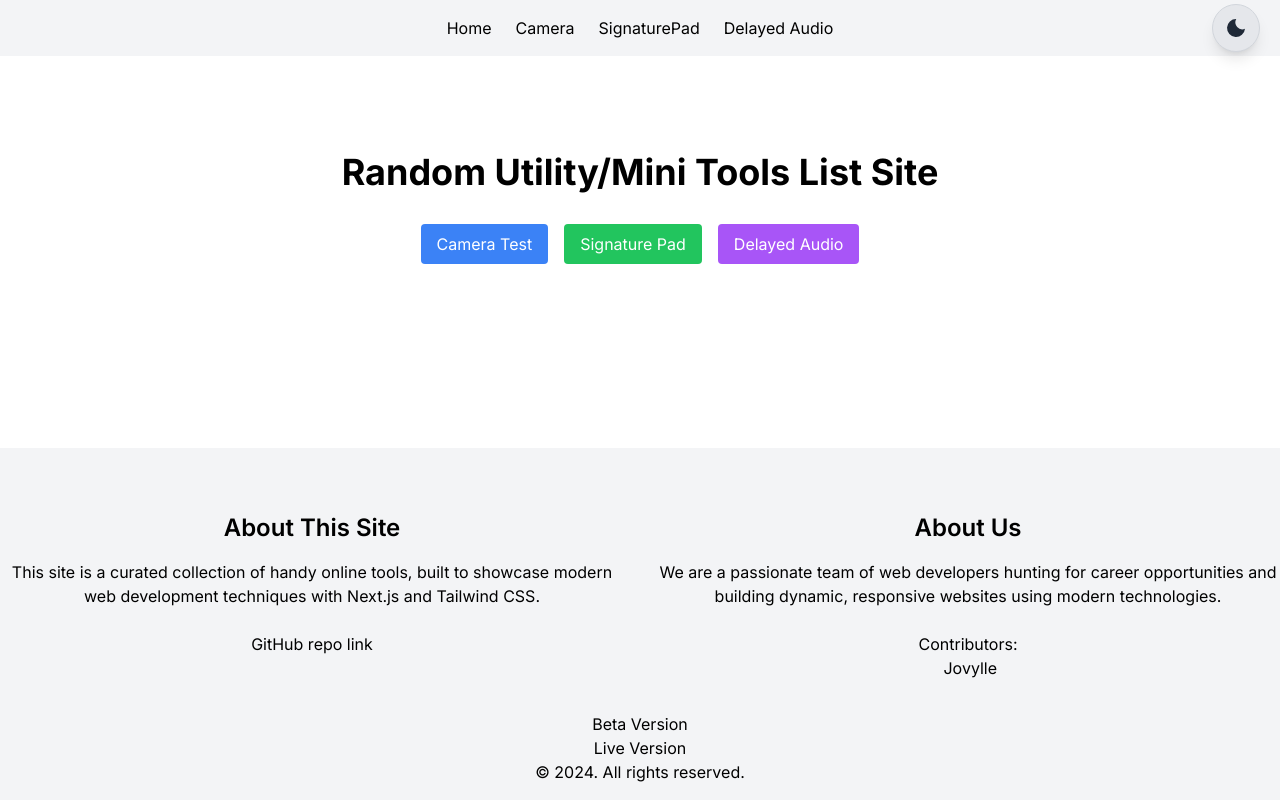
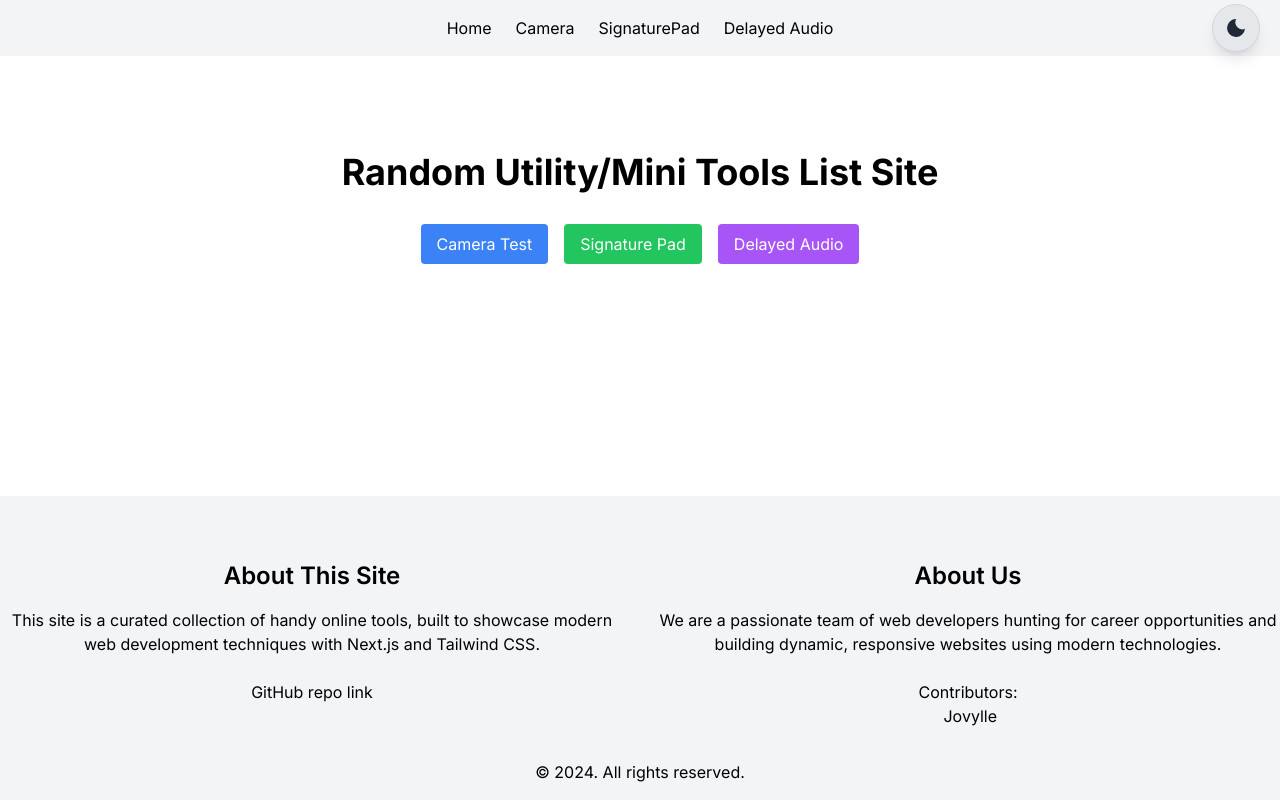
Before and after one commit to jovylle/wanabusful, a Next.js app: page / in a window 1280 px wide. Built offline with nearby package versions, Linux system fonts and the light colour scheme.

Commit message:
was not working haha!, better one for the live/beta links

```diff
--- a/src/components/Footer.js
+++ b/src/components/Footer.js
@@ -1,6 +1,15 @@
+"use client";
+import { useEffect, useState } from "react";
+
 export default function Footer () {
-  const isBeta = typeof window !== "undefined" && window.location.hostname.includes("beta");
-  const isLive = typeof window !== "undefined" && window.location.hostname === "uft1.com";
+  const [hostname, setHostname] = useState("");
+
+  useEffect(() => {
+    setHostname(window.location.hostname);
+  }, []);
+
+  const isBeta = hostname.includes("beta");
+  const isLive = hostname === "uft1.com";
 
   return (
     <footer className="dark:bg-gray-900 bg-gray-100 dark:text-white text-black py-4 text-center">
@@ -10,7 +19,8 @@ export default function Footer () {
           <div>
             <h2 className="text-2xl font-semibold">About This Site</h2>
             <p className="mt-4 dark:text-gray-300 text-black">
-              This site is a curated collection of handy online tools, built to showcase modern web development techniques with Next.js and Tailwind CSS.
+              This site is a curated collection of handy online tools, built to
+              showcase modern web development techniques with Next.js and Tailwind CSS.
             </p>
             <br />
             <p>
@@ -22,6 +32,33 @@ export default function Footer () {
                 GitHub repo link
               </a>
             </p>
+            {/* Example: Render extra links only when not on Beta or Live */}
+            {isBeta && !isLive && (
+              <>
+                <p>
+                  <a
+                    href="http://beta.uft1.com/"
+                    target="_blank"
+                    rel="noopener noreferrer"
+                  >
+                    Beta Version
+                  </a>
+                </p>
+              </>
+            )}
+            {!isBeta && isLive && (
+              <>
+                <p>
+                  <a
+                    href="http://uft1.com/"
+                    target="_blank"
+                    rel="noopener noreferrer"
+                  >
+                    Live Version
+                  </a>
+                </p>
+              </>
+            )}
           </div>
           <div>
             <h2 className="text-2xl font-semibold">About Us</h2>
@@ -31,34 +68,12 @@ export default function Footer () {
             <br />
             <p>Contributors:</p>
             <p>
-              &nbsp;<a href="jovylle.com">Jovylle</a>
+              &nbsp;<a href="https://jovylle.com">Jovylle</a>
             </p>
           </div>
         </section>
       </div>
       <div className="container mx-auto mt-8">
-        {!isBeta && !isLive && (
-          <p>
-            <a
-              href="http://beta.uft1.com/"
-              target="_blank"
-              rel="noopener noreferrer"
-            >
-              Beta Version
-            </a>
-          </p>
-        )}
-        {!isBeta && !isLive && (
-          <p>
-            <a
-              href="http://uft1.com/"
-              target="_blank"
-              rel="noopener noreferrer"
-            >
-              Live Version
-            </a>
-          </p>
-        )}
         <p>&copy; {new Date().getFullYear()}. All rights reserved.</p>
       </div>
     </footer>
```
